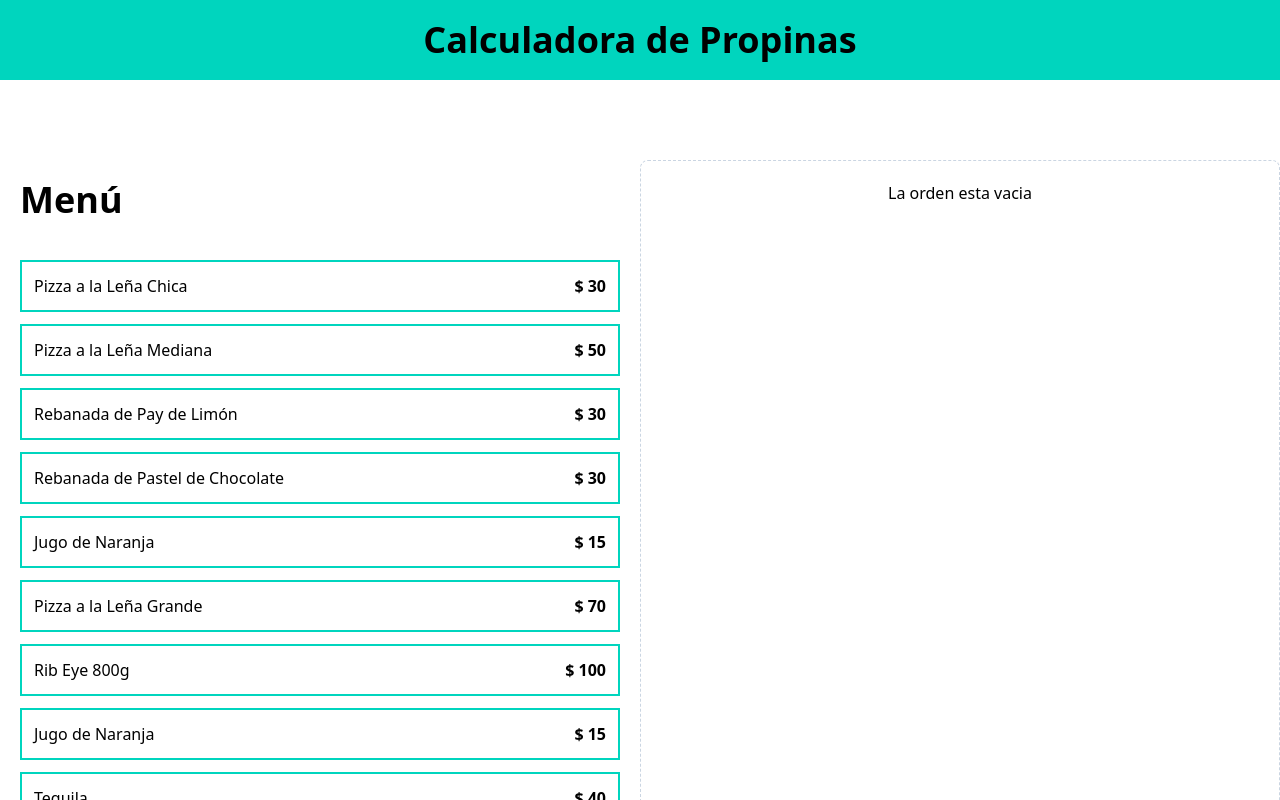
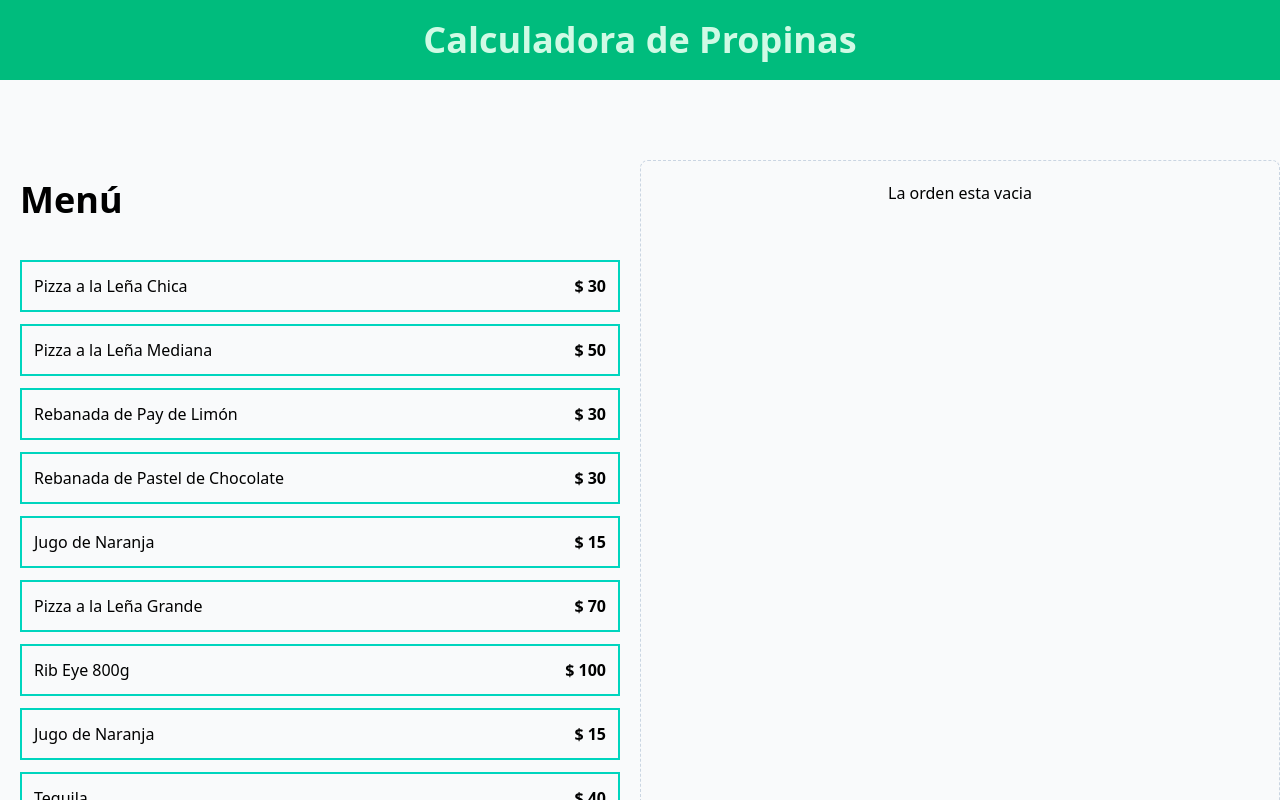
Before and after one commit to franwrld/calculadora-propinas, a React (Vite) app: page / in a window 1280 px wide. Shown: the top 800 px of the page. Built offline with nearby package versions, Linux system fonts and the light colour scheme.

Commit message:
background cambiado

```diff
--- a/src/App.tsx
+++ b/src/App.tsx
@@ -10,11 +10,11 @@ function App() {
 
   return (
     <>
-      <header className="bg-teal-400 py-5">
-        <h1 className="text-center text-4xl font-black">Calculadora de Propinas</h1>
+      <header className="bg-emerald-500 py-5">
+        <h1 className="text-center text-4xl font-black text-emerald-100">Calculadora de Propinas</h1>
       </header>
 
-      <main className="max-w-7xl mx-auto py-20 grid  md:grid-cols-2">
+      <main className="max-w-7xl mx-auto py-20 grid  md:grid-cols-2 bg-gray-50">
         <div className="p-5">
           <h2 className="text-4xl font-black">Menú</h2>
           <div className="space-y-3 mt-10">
```
